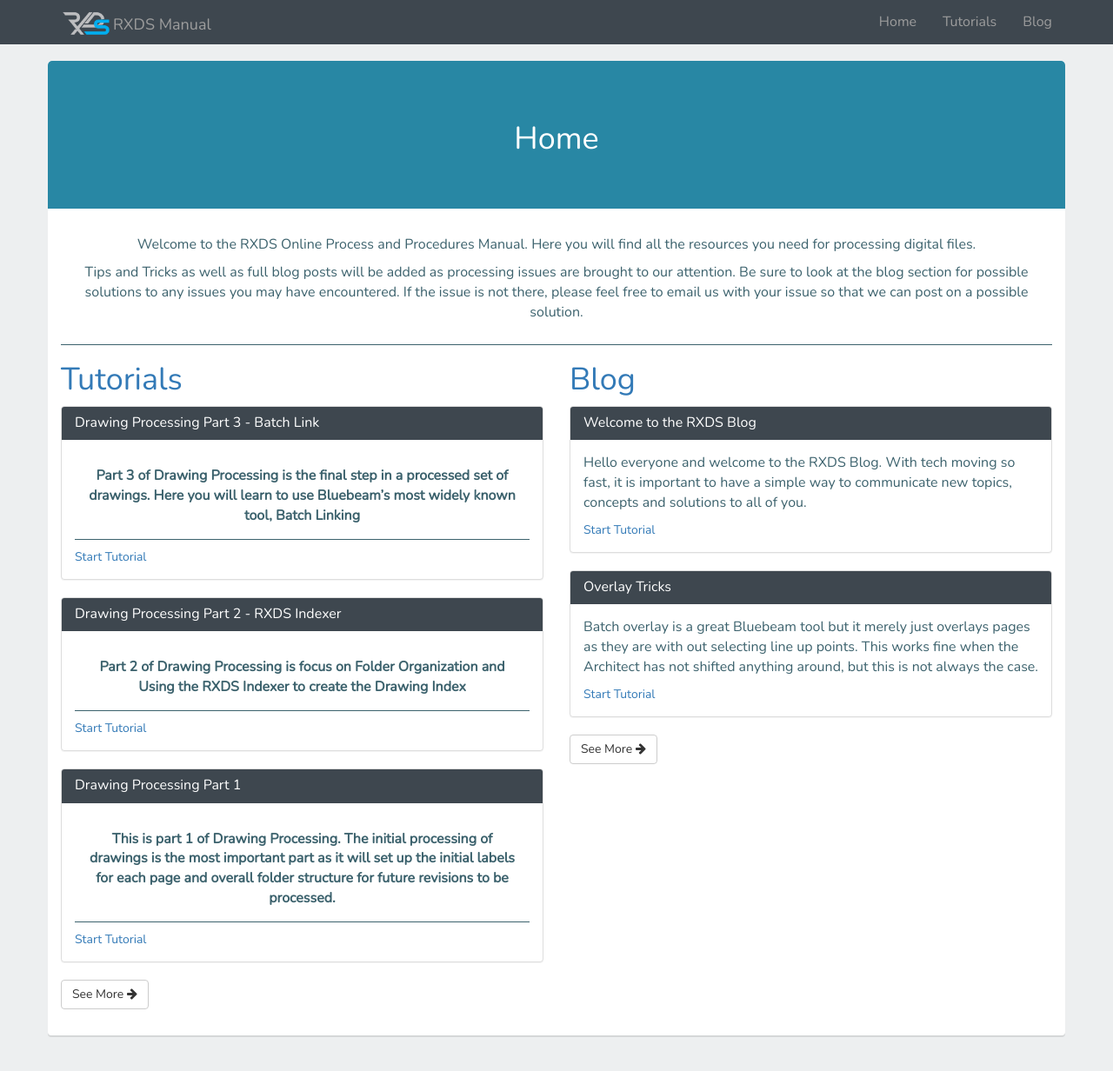
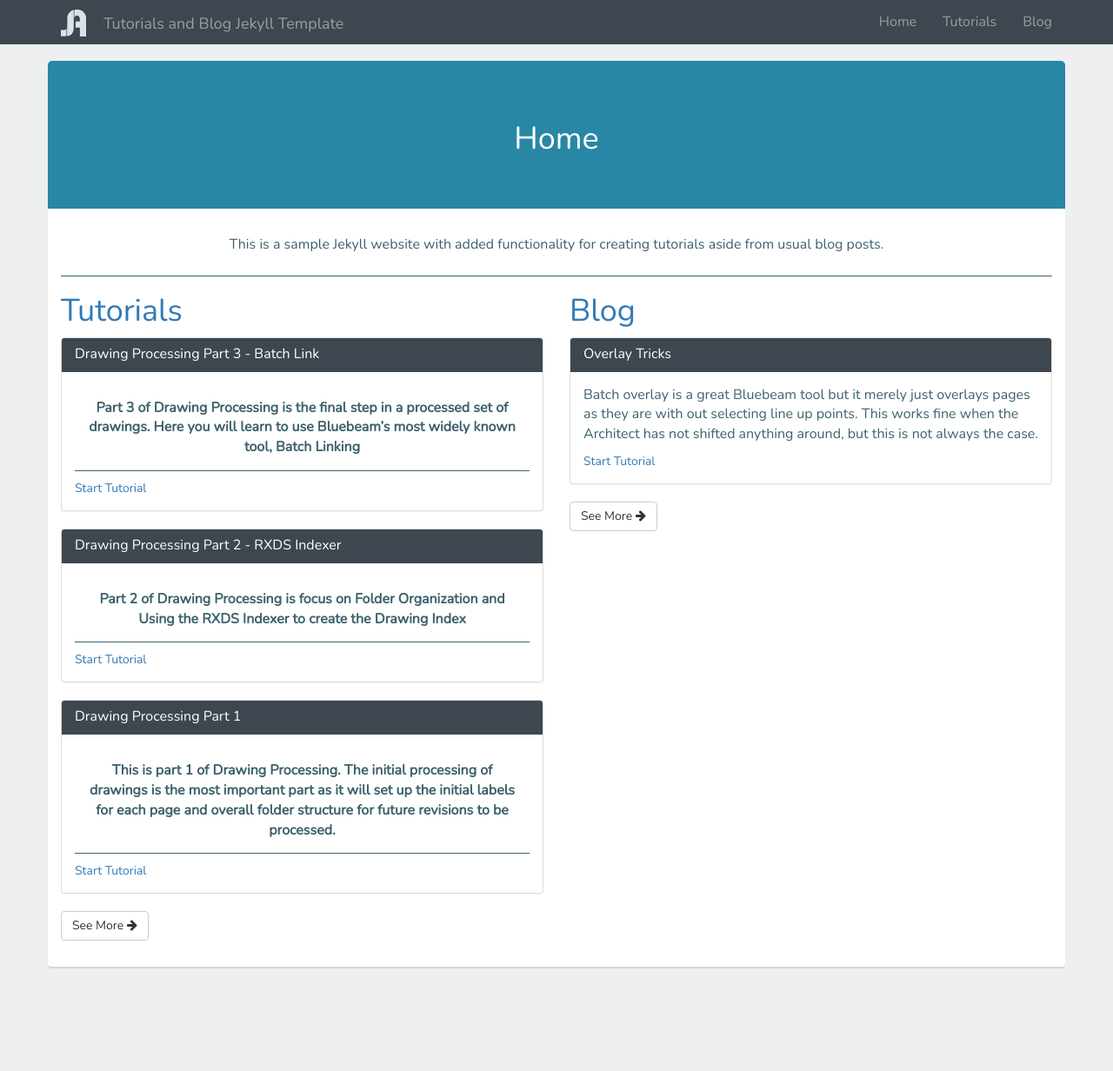
Before and after one commit to gajimayoseungjaesam/gajimayoseungjaesam.github.io, a Jekyll site: the page built from _pages/1_home.html, in a window 1280 px wide and 1241 px high. Shown: the top 1232 px of the window at 87% size. Built offline with Jekyll 4.4.1, drawn with Linux system fonts in a browser that asks for light colours.

Commit message:
updated repo to serve as a template with detailed readme

```diff
--- a/_config.yml
+++ b/_config.yml
@@ -13,13 +13,12 @@
 # you will see them accessed via {{ site.title }}, {{ site.email }}, and so on.
 # You can create any custom variable you would like, and they will be accessible
 # in the templates via {{ site.myvariable }}.
-title: RXDS Manual
-email: your-email@domain.com
+title: Tutorial/Blog Jekyll Template
 description: > # this means to ignore newlines until "baseurl:"
   Write an awesome description for your new site here. You can edit this
   line in _config.yml. It will appear in your document head meta (for
   Google search results) and in your feed.xml site description.
-baseurl: "/rxds-manual" # the subpath of your site, e.g. /blog
+baseurl: "/template_jekyll-tutorials" # the subpath of your site, e.g. /blog
 url: "" # the base hostname & protocol for your site, e.g. http://example.com
 twitter_username: jekyllrb
 github_username:  jekyll
--- a/_includes/navbar.html
+++ b/_includes/navbar.html
@@ -8,7 +8,7 @@
                 <span class="icon-bar"></span>
                 <span class="icon-bar"></span>
             </button>
-            <a class="navbar-brand" href="{{ site.baseurl}}/"><img class="img-responsive2" src="{{ site.baseurl }}/assets/images/RXDS(Black) Plain.png">RXDS Manual</a>
+            <a class="navbar-brand" href="{{ site.baseurl}}/"><img class="img-responsive2" src="{{ site.baseurl }}/assets/images/ja-logo.png">Tutorials and Blog Jekyll Template</a>
         </div>
         <!-- Collect the nav links, forms, and other content for toggling -->
         <div class="collapse navbar-collapse navbar-ex1-collapse">
--- a/_layouts/default.html
+++ b/_layouts/default.html
@@ -4,7 +4,7 @@
     <meta charset="utf-8">
     <meta http-equiv="X-UA-Compatible" content="IE=edge">
     <meta name="viewport" content="width=device-width, initial-scale=1">
-    <title>RXDS Manual</title>
+    <title>Jekyll Tutorial/Blog Website</title>
 
     <!-- Bootstrap CSS -->
     <link href="https://fonts.googleapis.com/css?family=Nunito" rel="stylesheet">
--- a/_layouts/tutorial.html
+++ b/_layouts/tutorial.html
@@ -1,6 +1,5 @@
 ---
 layout: default
-permalink: /
 ---
 
 <div class="container back-button"><a href="{{site.baseurl}}/tutorials"><i class="fa fa-arrow-left"
--- a/_pages/1_home.html
+++ b/_pages/1_home.html
@@ -9,13 +9,7 @@ permalink: /
         <h1>{{page.title}}</h1>
     </div>
     <div class="post-intro">
-        <p>Welcome to the RXDS Online Process and Procedures Manual. Here you will find all the resources you need for
-            processing digital files.</p>
-
-        <p>Tips and Tricks as well as full blog posts will be added as processing issues are brought to our attention.
-            Be sure to look at the blog section for possible solutions to any issues you may have encountered. If the
-            issue is not there, please feel free to email us with your issue so that we can post on a possible
-            solution. </p>
+        <p>This is a sample Jekyll website with added functionality for creating tutorials aside from usual blog posts.</p>
     </div>
 
     <div class="row">
--- a/_posts/2016-12-12-welcome-to-rxds-blog.markdown
+++ /dev/null
@@ -1,9 +0,0 @@
----
-layout: post
-title:  "Welcome to the RXDS Blog"
-date:   2016-12-12 11:18:08 -0800
-categories: intro welcome
----
-Hello everyone and welcome to the RXDS Blog. With tech moving so fast, it is important to have a simple way to communicate new topics, concepts and solutions to all of you.
-
-Here you will find not only new topics or tutorials of difficult concepts but you will also find solutions to issues that are brought to our attention. Be sure to email us for any issues that you find and we will create a new post to help everyone out.
--- a/assets/css/rxds-style.css
+++ b/assets/css/rxds-style.css
@@ -45,9 +45,10 @@ p, li{
 }
 .img-responsive2 {
 	display: inline-block !important;
-	max-width: 60px;
+	max-width: 29px;
 	height: auto;
 	margin-top: -4px;
+	margin-right: 20px;
 }
 .navbar-inverse {
 	background-color: #3e474f;
```
Also changed, not shown: readme.md (added, +77 -0 lines), assets/images/RXDS(Black) Blue.png (deleted), assets/images/RXDS(Black) Plain.png (deleted), assets/images/ja-logo.png (added).
